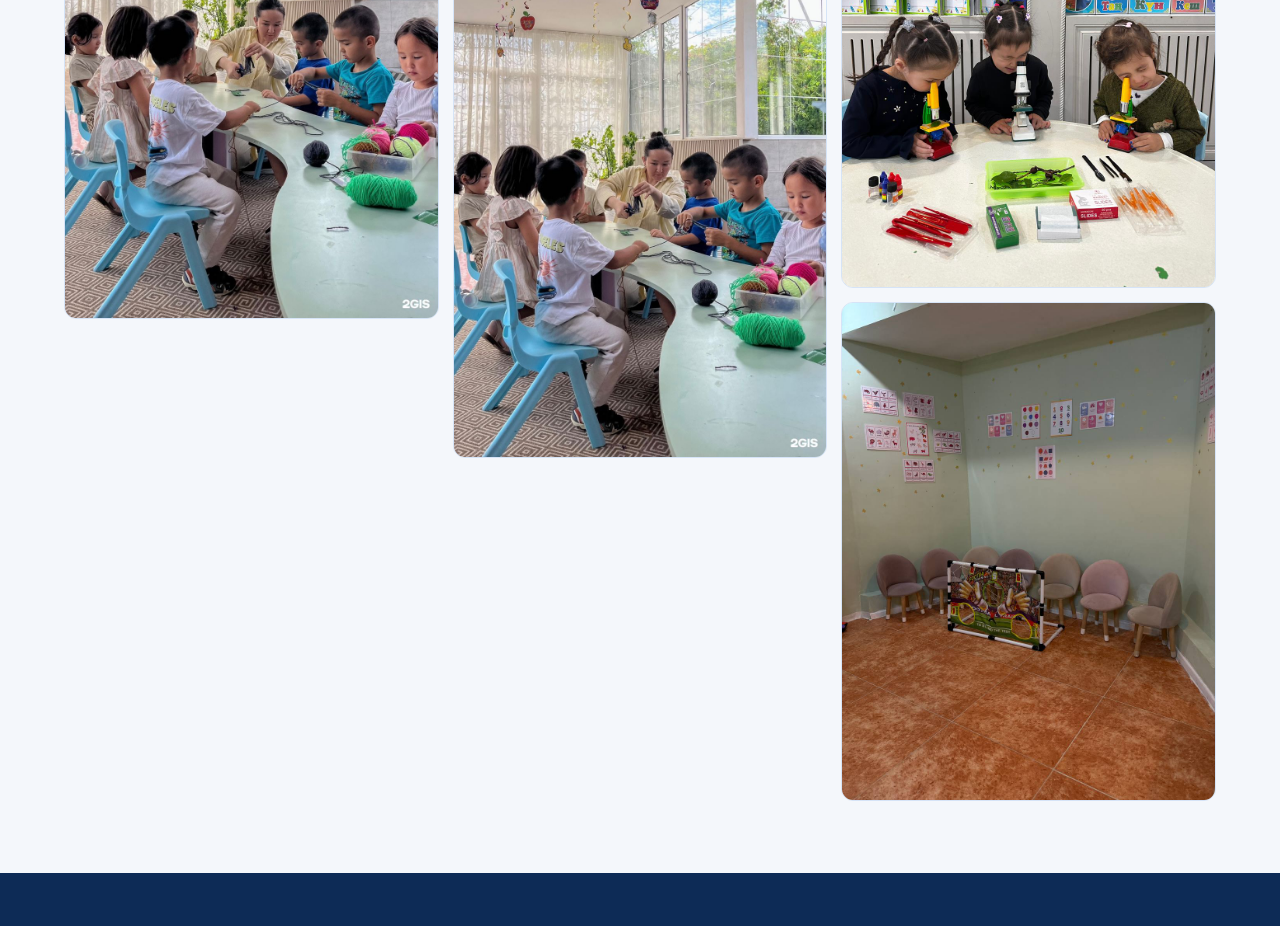
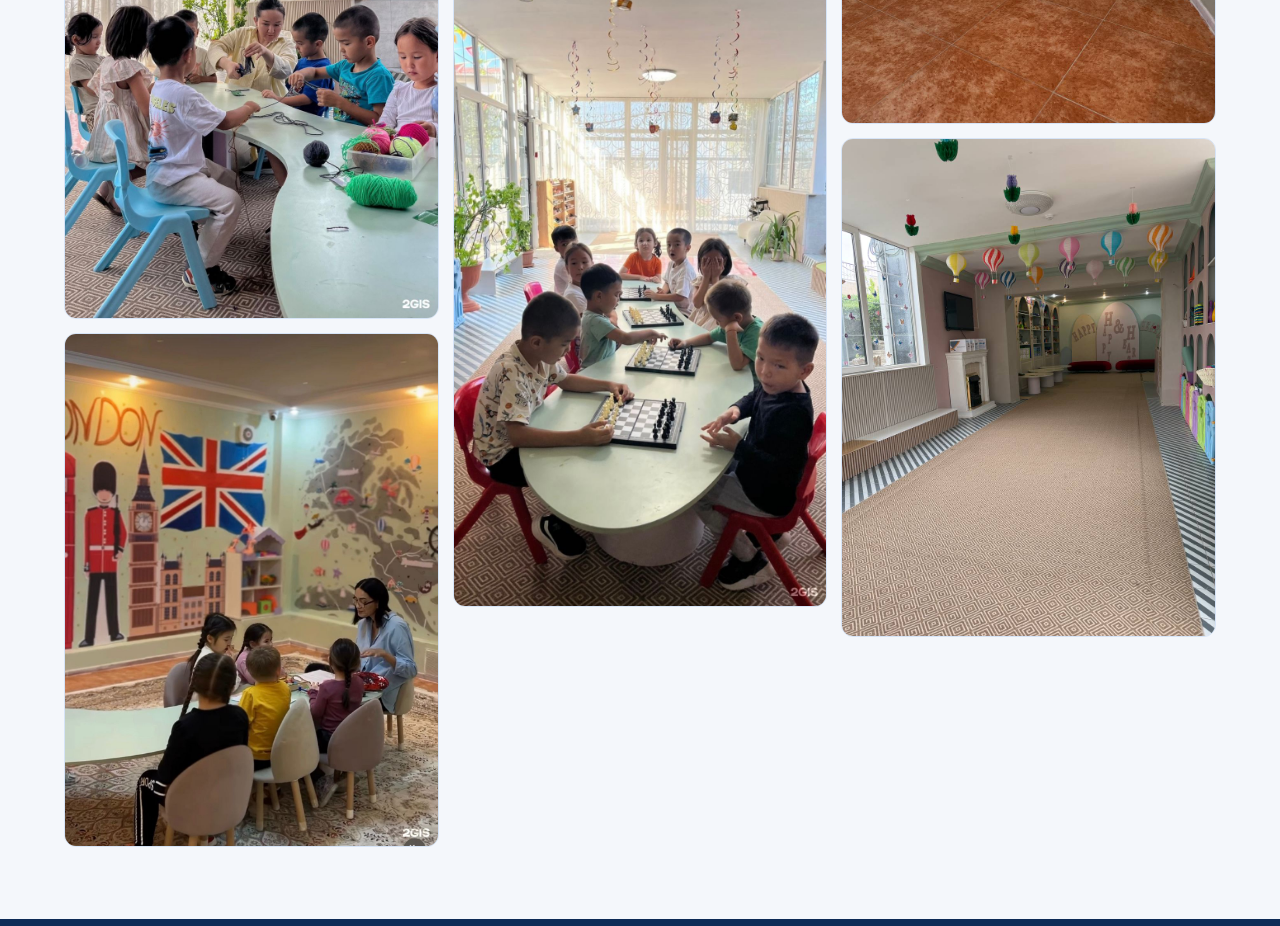
Before and after one commit to Meir909/-, a website: page public/gallery.html in a window 1280 px wide. Shown: the part 4000-4926 px from the top of the page. Drawn offline with Linux system fonts and the light colour scheme.

Commit message:
Gallery: add upload_1779794850114.jpeg

```diff
--- a/public/gallery.html
+++ b/public/gallery.html
@@ -196,6 +196,11 @@
         <img src="images/upload_1779794838831.jpeg" alt="Фото" loading="lazy">
         <div class="gallery-zoom"><svg viewBox="0 0 24 24"><circle cx="11" cy="11" r="8"/><line x1="21" y1="21" x2="16.65" y2="16.65"/></svg></div>
       </div>
+
+      <div class="gallery-item">
+        <img src="images/upload_1779794850114.jpeg" alt="Фото" loading="lazy">
+        <div class="gallery-zoom"><svg viewBox="0 0 24 24"><circle cx="11" cy="11" r="8"/><line x1="21" y1="21" x2="16.65" y2="16.65"/></svg></div>
+      </div>
     </div>
   </div>
 </section>
```
